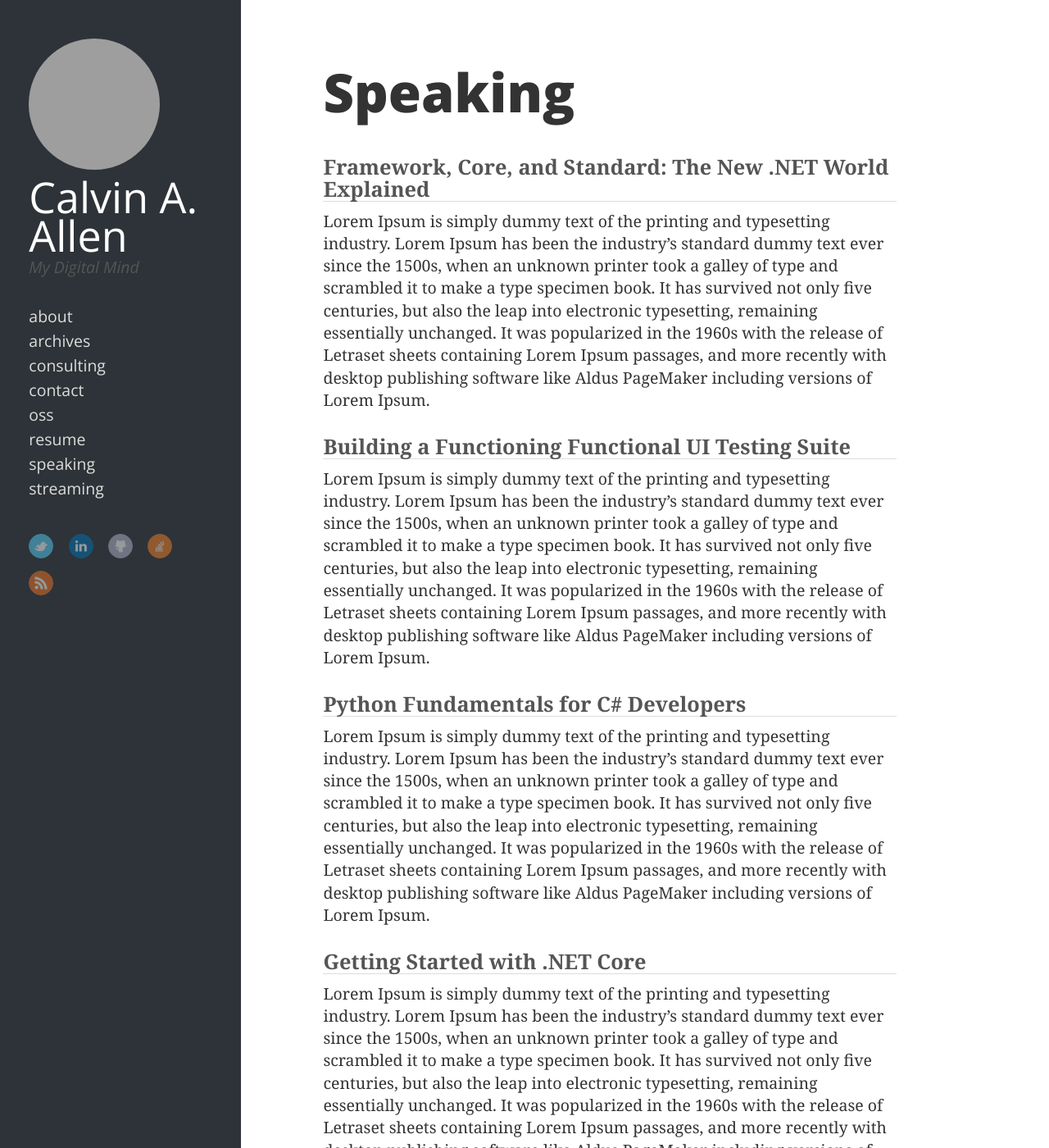
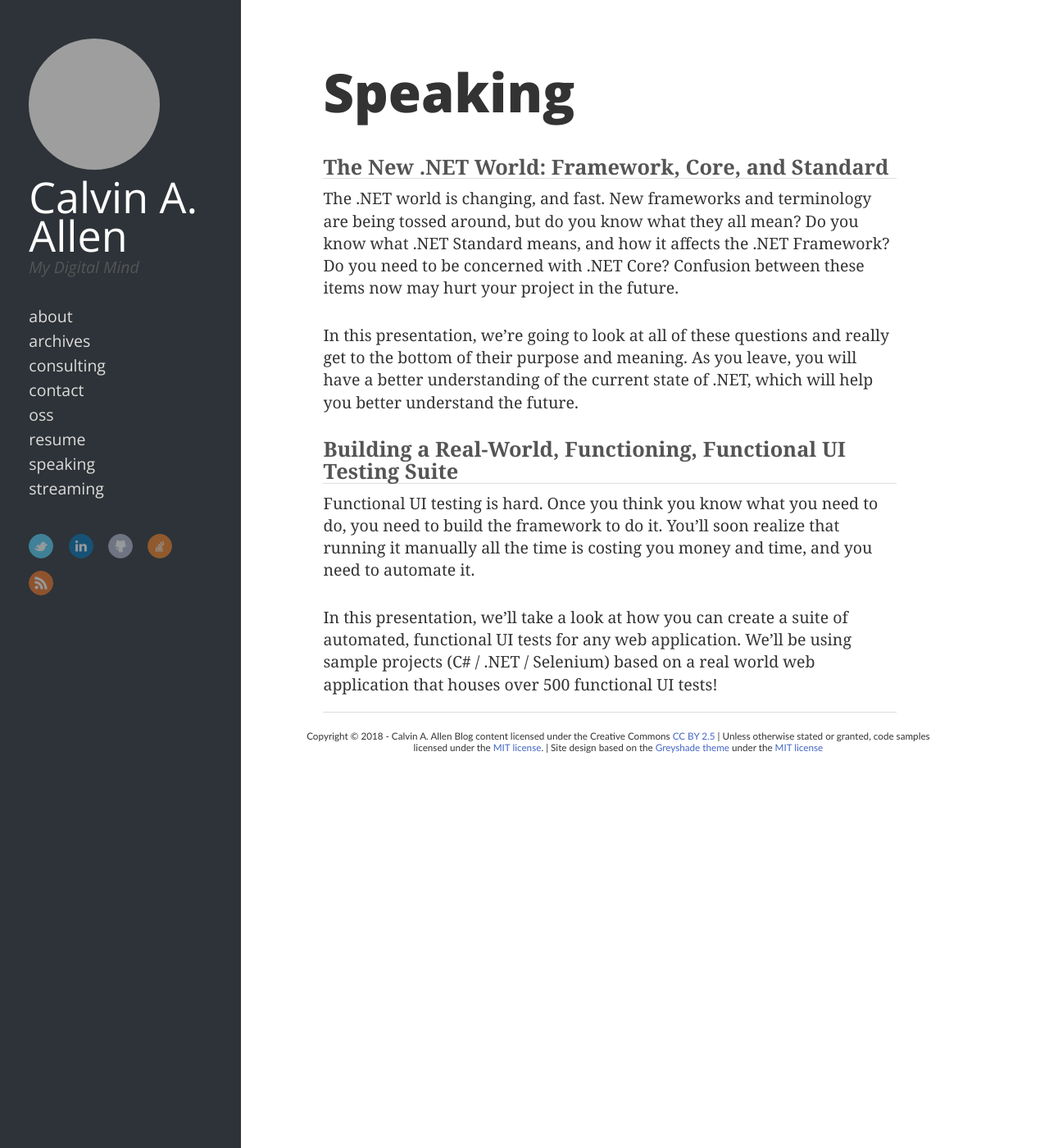
Before and after one commit to datpth19/calvinallen.net, a Jekyll site: the page built from speaking/index.md, in a window 1280 px wide and 1400 px high. Shown: the whole window at 82% size. Built offline with Jekyll 4.4.1, drawn with Linux system fonts in a browser that asks for light colours; some of the changed text lies outside the part shown; grey boxes are pictures that could not be loaded.

Commit message:
Updating the speaking page with current abstracts.

```diff
--- a/speaking/index.md
+++ b/speaking/index.md
@@ -4,26 +4,13 @@ title: Speaking
 sitemap: true
 ---
 
-## Framework, Core, and Standard: The New .NET World Explained
-Lorem Ipsum is simply dummy text of the printing and typesetting industry. Lorem Ipsum has been the industry's standard dummy text ever since the 1500s, when an unknown printer took a galley of type and scrambled it to make a type specimen book. It has survived not only five centuries, but also the leap into electronic typesetting, remaining essentially unchanged. It was popularized in the 1960s with the release of Letraset sheets containing Lorem Ipsum passages, and more recently with desktop publishing software like Aldus PageMaker including versions of Lorem Ipsum.
+## The New .NET World: Framework, Core, and Standard
+The .NET world is changing, and fast. New frameworks and terminology are being tossed around, but do you know what they all mean? Do you know what .NET Standard means, and how it affects the .NET Framework? Do you need to be concerned with .NET Core?  Confusion between these items now may hurt your project in the future.
 
-## Building a Functioning Functional UI Testing Suite
-Lorem Ipsum is simply dummy text of the printing and typesetting industry. Lorem Ipsum has been the industry's standard dummy text ever since the 1500s, when an unknown printer took a galley of type and scrambled it to make a type specimen book. It has survived not only five centuries, but also the leap into electronic typesetting, remaining essentially unchanged. It was popularized in the 1960s with the release of Letraset sheets containing Lorem Ipsum passages, and more recently with desktop publishing software like Aldus PageMaker including versions of Lorem Ipsum.
+In this presentation, we're going to look at all of these questions and really get to the bottom of their purpose and meaning.  As you leave, you will have a better understanding of the current state of .NET, which will help you better understand the future.
 
-## Python Fundamentals for C# Developers
-Lorem Ipsum is simply dummy text of the printing and typesetting industry. Lorem Ipsum has been the industry's standard dummy text ever since the 1500s, when an unknown printer took a galley of type and scrambled it to make a type specimen book. It has survived not only five centuries, but also the leap into electronic typesetting, remaining essentially unchanged. It was popularized in the 1960s with the release of Letraset sheets containing Lorem Ipsum passages, and more recently with desktop publishing software like Aldus PageMaker including versions of Lorem Ipsum.
 
-## Getting Started with .NET Core
-Lorem Ipsum is simply dummy text of the printing and typesetting industry. Lorem Ipsum has been the industry's standard dummy text ever since the 1500s, when an unknown printer took a galley of type and scrambled it to make a type specimen book. It has survived not only five centuries, but also the leap into electronic typesetting, remaining essentially unchanged. It was popularized in the 1960s with the release of Letraset sheets containing Lorem Ipsum passages, and more recently with desktop publishing software like Aldus PageMaker including versions of Lorem Ipsum.
+## Building a Real-World, Functioning, Functional UI Testing Suite
+Functional UI testing is hard.  Once you think you know what you need to do, you need to build the framework to do it.  You’ll soon realize that running it manually all the time is costing you money and time, and you need to automate it.
 
-## Clean Coding: Simplified
-Lorem Ipsum is simply dummy text of the printing and typesetting industry. Lorem Ipsum has been the industry's standard dummy text ever since the 1500s, when an unknown printer took a galley of type and scrambled it to make a type specimen book. It has survived not only five centuries, but also the leap into electronic typesetting, remaining essentially unchanged. It was popularized in the 1960s with the release of Letraset sheets containing Lorem Ipsum passages, and more recently with desktop publishing software like Aldus PageMaker including versions of Lorem Ipsum.
-
-## Popular Design Patterns: Simplified
-Lorem Ipsum is simply dummy text of the printing and typesetting industry. Lorem Ipsum has been the industry's standard dummy text ever since the 1500s, when an unknown printer took a galley of type and scrambled it to make a type specimen book. It has survived not only five centuries, but also the leap into electronic typesetting, remaining essentially unchanged. It was popularized in the 1960s with the release of Letraset sheets containing Lorem Ipsum passages, and more recently with desktop publishing software like Aldus PageMaker including versions of Lorem Ipsum.
-
-## Leading with Empathy
-Lorem Ipsum is simply dummy text of the printing and typesetting industry. Lorem Ipsum has been the industry's standard dummy text ever since the 1500s, when an unknown printer took a galley of type and scrambled it to make a type specimen book. It has survived not only five centuries, but also the leap into electronic typesetting, remaining essentially unchanged. It was popularized in the 1960s with the release of Letraset sheets containing Lorem Ipsum passages, and more recently with desktop publishing software like Aldus PageMaker including versions of Lorem Ipsum.
-
-## Getting Started as a Coding Live-Streamer
-Lorem Ipsum is simply dummy text of the printing and typesetting industry. Lorem Ipsum has been the industry's standard dummy text ever since the 1500s, when an unknown printer took a galley of type and scrambled it to make a type specimen book. It has survived not only five centuries, but also the leap into electronic typesetting, remaining essentially unchanged. It was popularized in the 1960s with the release of Letraset sheets containing Lorem Ipsum passages, and more recently with desktop publishing software like Aldus PageMaker including versions of Lorem Ipsum.
+In this presentation, we’ll take a look at how you can create a suite of automated, functional UI tests for any web application.  We’ll be using sample projects (C# / .NET / Selenium) based on a real world web application that houses over 500 functional UI tests!
```
